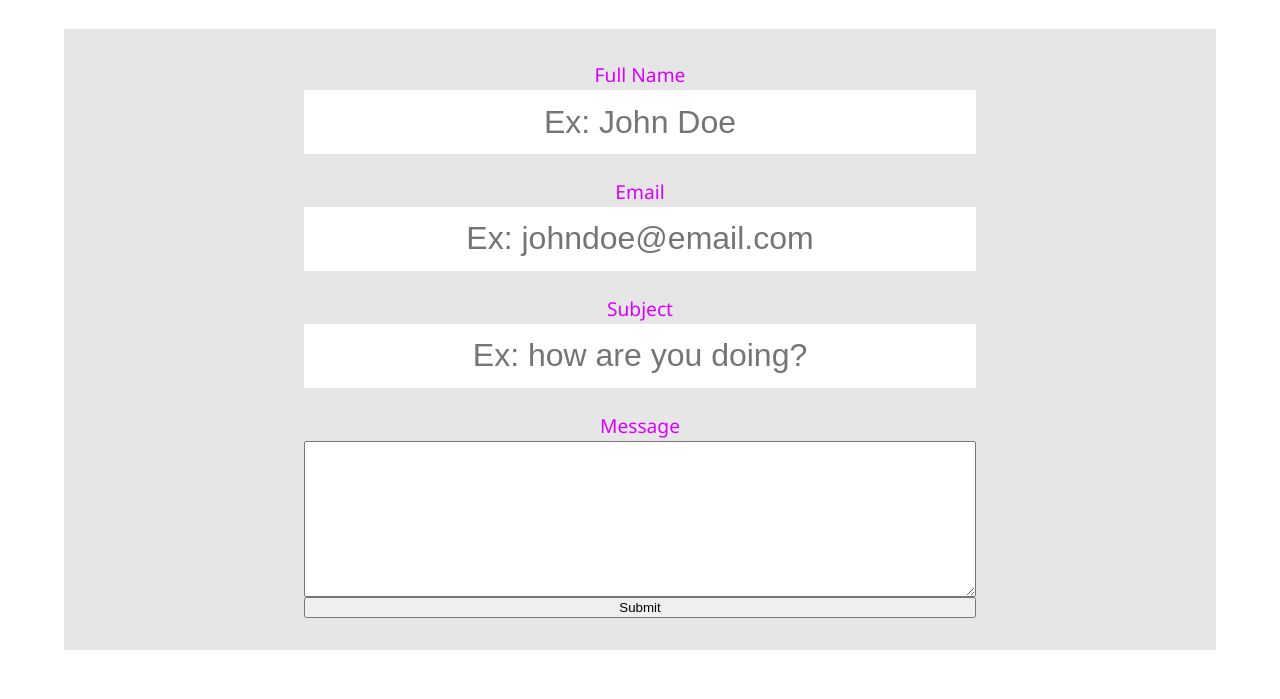
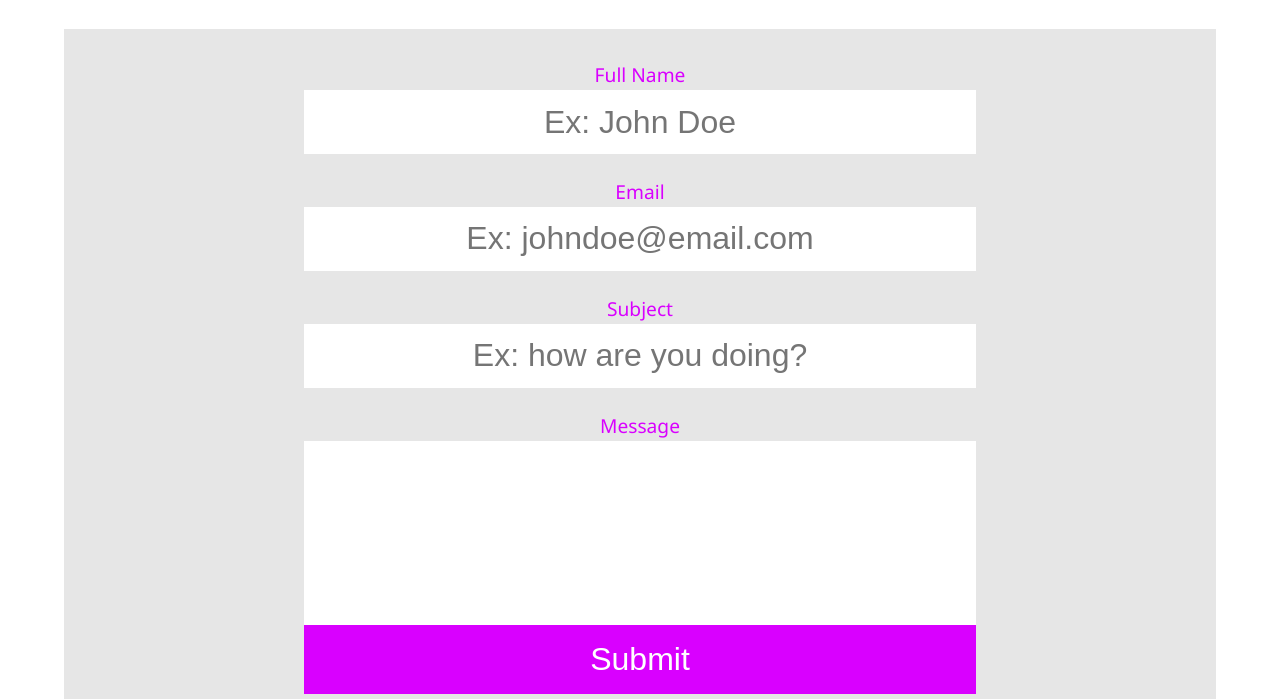
Before and after one commit to ConnorScoma1/Proffesional-Portfolio, a website: page public/contact.html in a window 1280 px wide. Shown: the part 253-952 px from the top of the page. Drawn offline with Linux system fonts and the light colour scheme.

Commit message:
finishing styles on contact page

```diff
--- a/public/contact.html
+++ b/public/contact.html
@@ -96,7 +96,7 @@
           <p>Message</p>
           <textarea name="message" id="message" cols="30" rows="10"></textarea>
 
-          <input type="submit" value="Submit" />
+          <input type="submit" value="Submit"  id="submit"/>
         </form>
       </div>
     </main>
--- a/scss/main.scss
+++ b/scss/main.scss
@@ -220,6 +220,37 @@ main {
   }
 }
 
+#message {
+  resize: none;
+  font-size: 1rem;
+  color: $secondary-color;
+  font-family: Arial, Helvetica, sans-serif;
+  border: none;
+    &:hover {
+      border: $secondary-color 2px solid;
+      @include easeOut;
+    }
+}
+
+#submit {
+  background: $secondary-color;
+  border: none;
+  color: white;
+  font-size: 2rem;
+  font-family: Arial, Helvetica, sans-serif;
+  cursor: pointer;
+  padding-top: 1rem;
+  padding-bottom: 1rem;
+   &:hover {
+     background: $primary-color;
+     border-bottom: $secondary-color 2px solid;
+     border-top: $secondary-color 2px solid;
+     color: #000;
+     @include easeOut;
+
+   }
+}
+
 #main-footer {
   text-align: center;
   padding: 1rem;
```
Also changed, not shown: public/assets/css/main.css.
